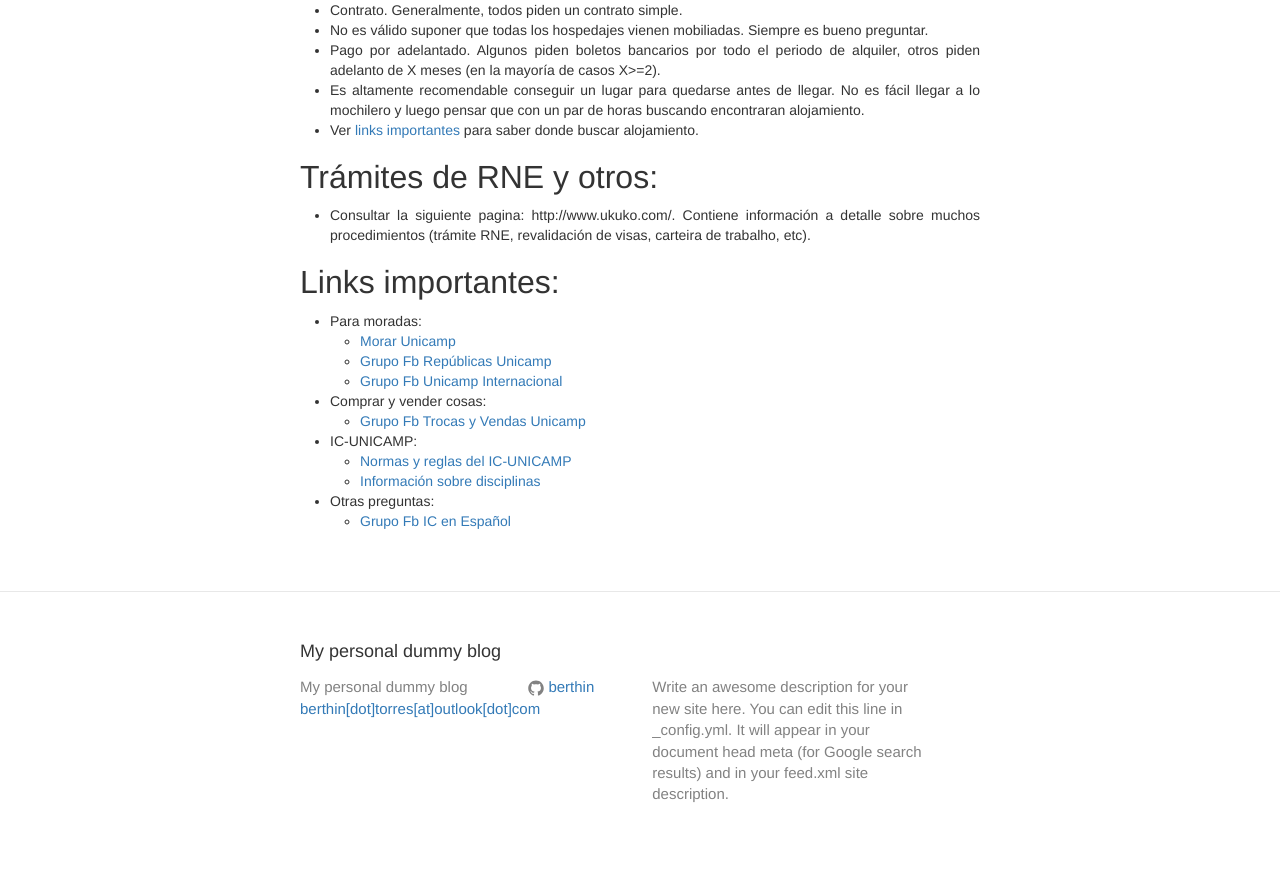
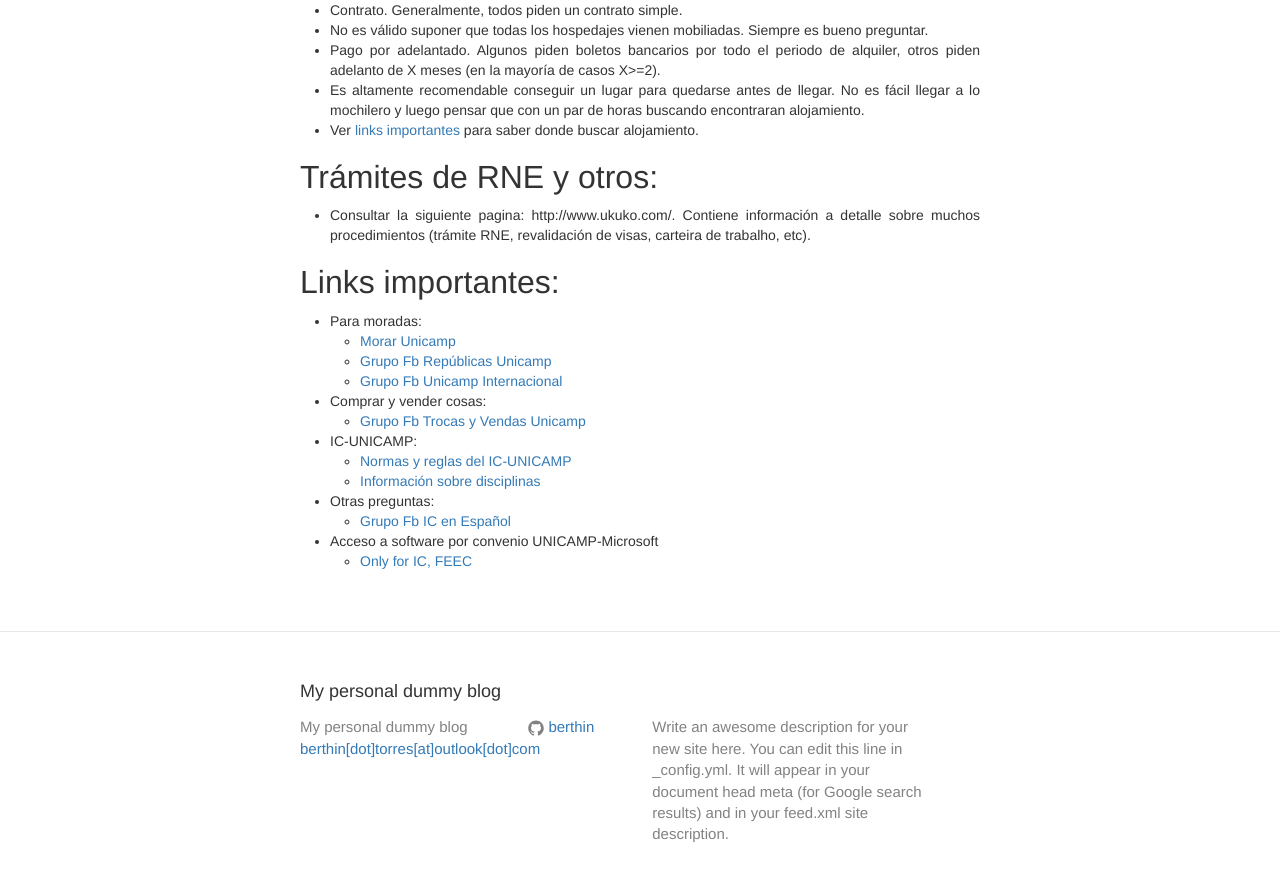
Before and after one commit to berthin/berthin.github.io, a Jekyll site: the page built from _posts/2016-03-04-dicas-ic-unicamp.markdown, in a window 1280 px wide and 900 px high, scrolled down 2181 px. Shown: the top 881 px of the window. Built offline with Jekyll 4.4.1, drawn with Linux system fonts in a browser that asks for light colours; nearby versions of some CDN libraries; formulas are drawn with MathJax 3; a style sheet for code colours, icons or effects is not loaded; before the commit the page ends 3041 px from its top, so only the background shows below that.

Commit message:
Adding software access for ic/feec users

```diff
--- a/_posts/2016-03-04-dicas-ic-unicamp.markdown
+++ b/_posts/2016-03-04-dicas-ic-unicamp.markdown
@@ -84,4 +84,6 @@
   * [Normas y reglas del IC-UNICAMP](http://www.ic.unicamp.br/node/1366)
   * [Información sobre disciplinas](http://www.ic.unicamp.br/pos/disciplinas)
 * Otras preguntas:
-    * [Grupo Fb IC en Español](https://www.facebook.com/groups/482184358537768/)
+  * [Grupo Fb IC en Español](https://www.facebook.com/groups/482184358537768/)
+* Acceso a software por convenio UNICAMP-Microsoft
+  * [Only for IC, FEEC](https://lms.lab.ic.unicamp.br/)
```
